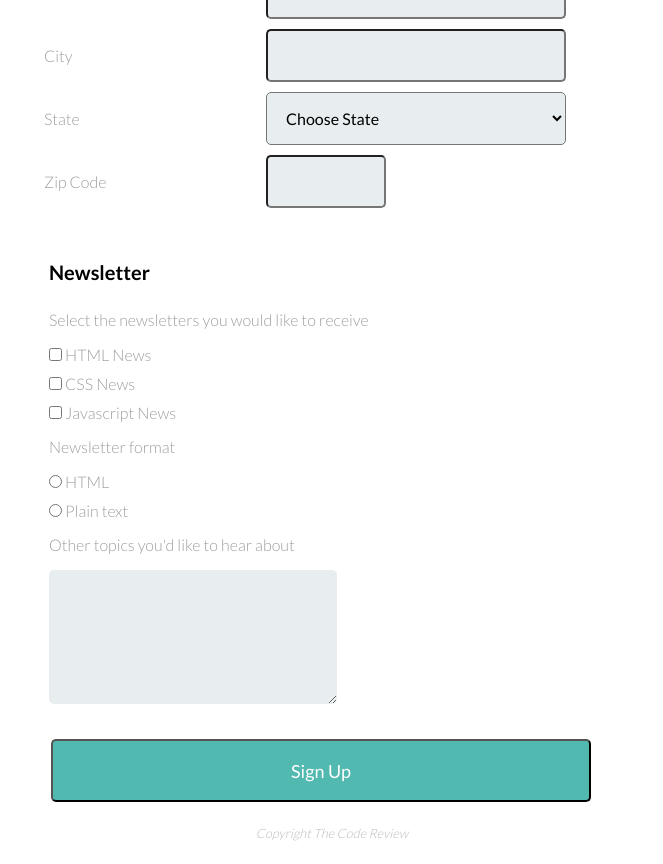
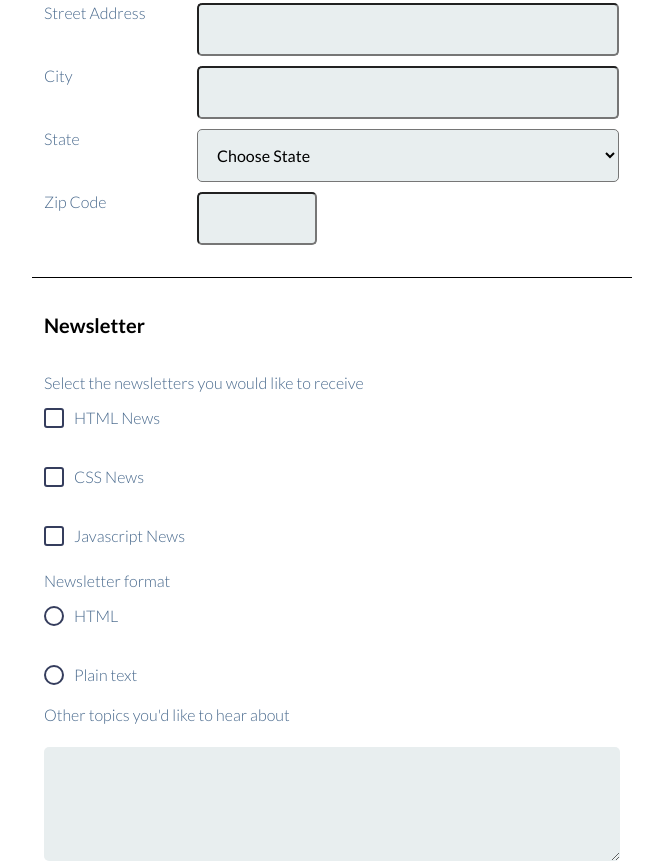
Before and after one commit to taryntrueblood/registration_form, a plain HTML site: page index.html in a window 1280 px wide. Shown: the part 447-1311 px from the top of the page, without its empty margins (308-971 px from the left). Drawn offline with Linux system fonts and the light colour scheme.

Commit message:
final changes to index page and stylesheet

```diff
--- a/css/styles.css
+++ b/css/styles.css
@@ -1,3 +1,8 @@
+/*************************
+  General Styles
+*************************/
+
+
 *, *:before, *:after{
   box-sizing: border-box;
 
@@ -6,6 +11,10 @@
 body{
   font-family: "Lato", sans-serif;
 }
+
+/*************************
+  header
+*************************/
 
 h1{
   background-color:#353d48;
@@ -21,12 +30,6 @@ h3{
   margin-bottom: 10px;
 }
 
-hr{
-  border:0;
-  border-top: 8px double #353d48;
-  width: 92%;
-}
-
 header {
   text-align: center;
 }
@@ -37,9 +40,18 @@ header p{
 }
 
 
+/*****************************
+  Contact form
+*****************************/
+
+form{
+  border: 0;
+  border-top: 8px double #353d48;
+  margin: 0 10px;
+}
 
 .contact_info legend, .newsletter legend{
-  padding-bottom: 15px;
+  padding-bottom: 25px;
   font-weight: 700;
   font-size: 20px;
 }
@@ -49,6 +61,7 @@ fieldset{
 }
 
 .newsletter{
+  border-top: 1px solid;
   margin-left: 5px;
 }
 
@@ -56,7 +69,7 @@ fieldset{
 .newsletter label,
 .contact_info label{
   font-weight: 100;
-  color: rgb(158, 158, 158);
+  color: rgb(71, 104, 140);
 }
 
 
@@ -68,13 +81,15 @@ fieldset{
   padding-bottom: 10px;
 }
 
+.contact_info{
+  padding-top: 35px;
+}
 .contact_info label{
   display: block;
   padding-bottom: 10px;
   font-weight: 100;
   width: 150px;
 }
-
 
 #fullName,
 #email,
@@ -83,7 +98,7 @@ fieldset{
 #city,
 #state{
   display: inline-block;
-  width: 300px;
+  width: 100%;
   padding: 15px;
   margin-bottom: 10px;
   background-color: #e8eeef;
@@ -98,6 +113,26 @@ fieldset{
   width: 120px;
   border-radius: 5px;
 }
+
+#topics{
+  background-color: #e8eeef;
+  width: calc(100% - 4px);
+  border-radius: 5px;
+  padding: 38px;
+  margin-top: 23px;
+  border: none;
+}
+
+.newsletter{
+  padding-top: 35px;
+  padding-bottom: 20px;
+}
+
+
+
+/****************************
+  Placeholder
+*****************************/
 
 input::-webkit-input-placeholder{
   text-align: right;
@@ -114,16 +149,77 @@ select:focus{
 }
 
 
-textarea{
-  background-color: #e8eeef;
-  width: 288px;
-  border-radius: 5px;
-  padding: 10px;
-  border: none;
+
+/*************************
+  radio buttons
+*************************/
+
+input[type="radio"]{
+  display: none;
 }
 
-.newsletter{
-  padding: 20px 0;
+input[type="radio"] + label{
+  display: block;
+  margin-bottom: 10px;
+  position: relative;
+  padding-left: 30px;
+  line-height: 20px;
+}
+
+input[type="radio"] + label:before{
+  content: '';
+  display: inline-block;
+  position: absolute;
+  left: 0;
+  width: 20px;
+  height: 20px;
+  border:2px solid #353D5D;
+  border-radius: 50%;
+}
+
+input[type="radio"]:checked + label:after{
+  content: "";
+  width: 10px;
+  height: 10px;
+  background-color: #353D5D;
+  border-radius: 50%;
+  display: inline-block;
+  position: absolute;
+  left: 5px;
+  top: 5px;
+}
+
+/*************************
+  checkboxes
+************************/
+
+input[type="checkbox"]{
+  display: none;
+}
+
+input[type="checkbox"] + label{
+  display: block;
+  margin-bottom: 10px;
+  position: relative;
+  padding-left: 30px;
+  line-height: 20px;
+}
+
+input[type="checkbox"] + label:before{
+  content: '';
+  display: inline-block;
+  position: absolute;
+  left: 0;
+  width: 20px;
+  height: 20px;
+  border-radius: 3px;
+  border: 2px solid #353D5D;
+}
+
+input[type="checkbox"]:checked + label:before{
+  content: '\2713';
+  color: #353D5D;
+  text-align: center;
 }
 
 footer{
@@ -137,43 +233,53 @@ footer{
 button{
   background-color: rgb(82, 185, 176);
   color: #fff;
-  width: 90%;
+  width: calc(100% - 29px);
   padding: 19px 39px 18px 39px;
   text-align: center;
   font-size: 18px;
-  margin: 0 19px;
+  margin: 0 15px;
   border-radius: 5px;
+  border-width: 1px 1px 3px;
 }
 
 @media screen and (min-width:760px) {
 
   hr{
-    width: 95%;
+    width: calc(100% - 25%);
   }
 
-  form{
+  form,
+  .newsletter{
     max-width: 600px;
-    margin: auto;
+    margin: 0 auto;
   }
 
   .contact_info label{
     display: inline-block;
-    padding-bottom: 10px;
-    font-weight: 100;
-    width: 219px;
+    vertical-align: top;
   }
 
+  #fullName,
+  #email,
+  #phoneNumber,
+  #address,
+  #city,
+  #state{
+    width: calc(100% - 154px)
+  }
   input[id="fullName"],
   input[id="email"],
   input[id="phoneNumber"]
   input[id="address"],
   input[id="city"],
-  input[id="state"]{
-      display: inline-block;
-      width: 410px;
+  input[id="state"],
+  #topics{
+      /*display: inline-block; */
+      width: 100%
     }
 
-
-
+    button{
+      width: calc(100% - 27px );
+    }
 
 }
--- a/index.html
+++ b/index.html
@@ -1,5 +1,5 @@
 <!DOCTYPE html>
-<html>
+<html lang="en">
   <head>
     <meta charset="utf-8">
     <meta name="viewport" content="width=device-width, initial-scale=1">
@@ -14,7 +14,7 @@
       <h3>Signup for our newsletter</h3>
       <p>Get the latest news on how your code is doing right in your inbox</p>
     </header>
-    <hr>
+
 <div class="wrapper">
     <form action="index.html" method="post">
       <div class="contact_info">
@@ -123,8 +123,8 @@
               <input type="radio" id="plain_format" value="plain_format" name="format">
               <label for="plain_format">Plain text</label>
           </div>
-                <p>Other topics you'd like to hear about</p>
-                <textarea cols="20" rows="6"></textarea>
+                <label for="topics">Other topics you'd like to hear about</label>
+                <textarea id="topics" name="user_topics"></textarea>
           </fieldset>
         </div>
           <button type="submit">Sign Up</button>
```
